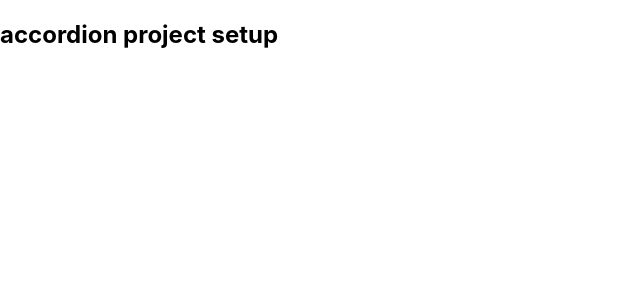
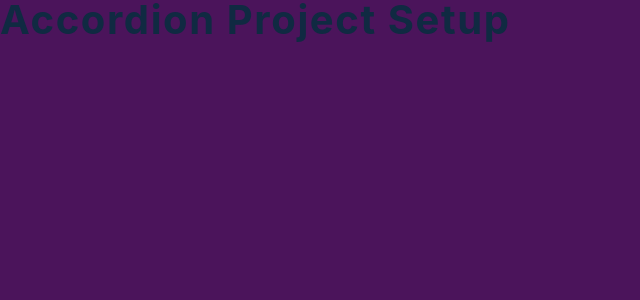
Before and after one commit to bisoladev/accordion-project, a React (Create React App) app: page / in a window 1280 px wide. Shown: the top 300 px of the page, without its empty margins (0-640 px from the left). Built offline with nearby package versions, Linux system fonts and the light colour scheme.

Commit message:
Created CSS styles and variables

```diff
--- a/src/index.css
+++ b/src/index.css
@@ -1,13 +1,185 @@
+/*
+===============
+Variables
+===============
+*/
+
+:root {
+  /* darkest grey - used for headings */
+  --clr-grey-1: hsl(209, 61%, 16%);
+  --clr-grey-3: hsl(209, 34%, 30%);
+  /* grey used for paragraphs */
+  --clr-grey-5: hsl(210, 22%, 49%);
+  --clr-white: #fff;
+  --clr-purple: #4b145b;
+  --clr-red-special: #b4345c;
+  --clr-grey-special: #eae6eb;
+  --spacing: 0.1rem;
+  --radius: 0.25rem;
+  --light-shadow: 0 5px 15px rgba(0, 0, 0, 0.1);
+  --max-width: 1170px;
+}
+/*
+===============
+Global Styles
+===============
+*/
+
+*,
+::after,
+::before {
+  margin: 0;
+  padding: 0;
+  box-sizing: border-box;
+}
 body {
-  margin: 0;
-  font-family: -apple-system, BlinkMacSystemFont, 'Segoe UI', 'Roboto', 'Oxygen',
-    'Ubuntu', 'Cantarell', 'Fira Sans', 'Droid Sans', 'Helvetica Neue',
-    sans-serif;
-  -webkit-font-smoothing: antialiased;
-  -moz-osx-font-smoothing: grayscale;
+  font-family: -apple-system, BlinkMacSystemFont, 'Segoe UI', Roboto, Oxygen,
+    Ubuntu, Cantarell, 'Open Sans', 'Helvetica Neue', sans-serif;
+  background: var(--clr-purple);
+  color: var(--clr-grey-1);
+  line-height: 1.5;
+  font-size: 0.875rem;
+}
+ul {
+  list-style-type: none;
+}
+a {
+  text-decoration: none;
+}
+h1,
+h2,
+h3,
+h4 {
+  letter-spacing: var(--spacing);
+  text-transform: capitalize;
+  line-height: 1.25;
+  margin-bottom: 0.75rem;
+}
+h1 {
+  font-size: 3rem;
+}
+h2 {
+  font-size: 2rem;
+}
+h3 {
+  font-size: 1.25rem;
+}
+h4 {
+  font-size: 0.875rem;
+}
+p {
+  margin-bottom: 1.25rem;
+  color: var(--clr-grey-5);
+}
+@media screen and (min-width: 800px) {
+  h1 {
+    font-size: 4rem;
+  }
+  h2 {
+    font-size: 2.5rem;
+  }
+  h3 {
+    font-size: 1.75rem;
+  }
+  h4 {
+    font-size: 1rem;
+  }
+  body {
+    font-size: 1rem;
+  }
+  h1,
+  h2,
+  h3,
+  h4 {
+    line-height: 1;
+  }
+}
+/*  global classes */
+
+/* section */
+.section {
+  width: 90vw;
+  margin: 0 auto;
+  max-width: var(--max-width);
 }
 
-code {
-  font-family: source-code-pro, Menlo, Monaco, Consolas, 'Courier New',
-    monospace;
+@media screen and (min-width: 992px) {
+  .section {
+    width: 95vw;
+  }
 }
+
+/*
+===============
+Questions
+===============
+*/
+
+main {
+  min-height: 100vh;
+  /* using flex because of better browser support */
+  display: flex;
+  justify-content: center;
+  align-items: center;
+}
+
+.container {
+  width: 90vw;
+  margin: 5rem auto;
+  background: var(--clr-white);
+  border-radius: var(--radius);
+  padding: 2.5rem 2rem;
+  max-width: var(--fixed-width);
+  display: grid;
+  gap: 1rem 2rem;
+}
+.container h3 {
+  line-height: 1.2;
+  font-weight: 500;
+}
+@media screen and (min-width: 992px) {
+  .container {
+    display: grid;
+    grid-template-columns: 250px 1fr;
+  }
+}
+.question {
+  padding: 1rem 1.5rem;
+  border: 2px solid var(--clr-grey-special);
+  margin-bottom: 1rem;
+  border-radius: var(--radius);
+  box-shadow: var(--light-shadow);
+}
+.question h4 {
+  text-transform: none;
+  line-height: 1.5;
+}
+.question p {
+  color: var(--clr-grey-3);
+  margin-bottom: 0;
+  margin-top: 0.5rem;
+}
+.question header {
+  display: flex;
+  justify-content: space-between;
+  align-items: center;
+}
+.question header h4 {
+  margin-bottom: 0;
+}
+.btn {
+  background: transparent;
+  border-color: transparent;
+  width: 2rem;
+  height: 2rem;
+  background: var(--clr-grey-special);
+  display: flex;
+  align-items: center;
+  justify-content: center;
+  border-radius: 50%;
+  color: var(--clr-red-special);
+  cursor: pointer;
+  margin-left: 1rem;
+  align-self: center;
+  min-width: 2rem;
+}
```
